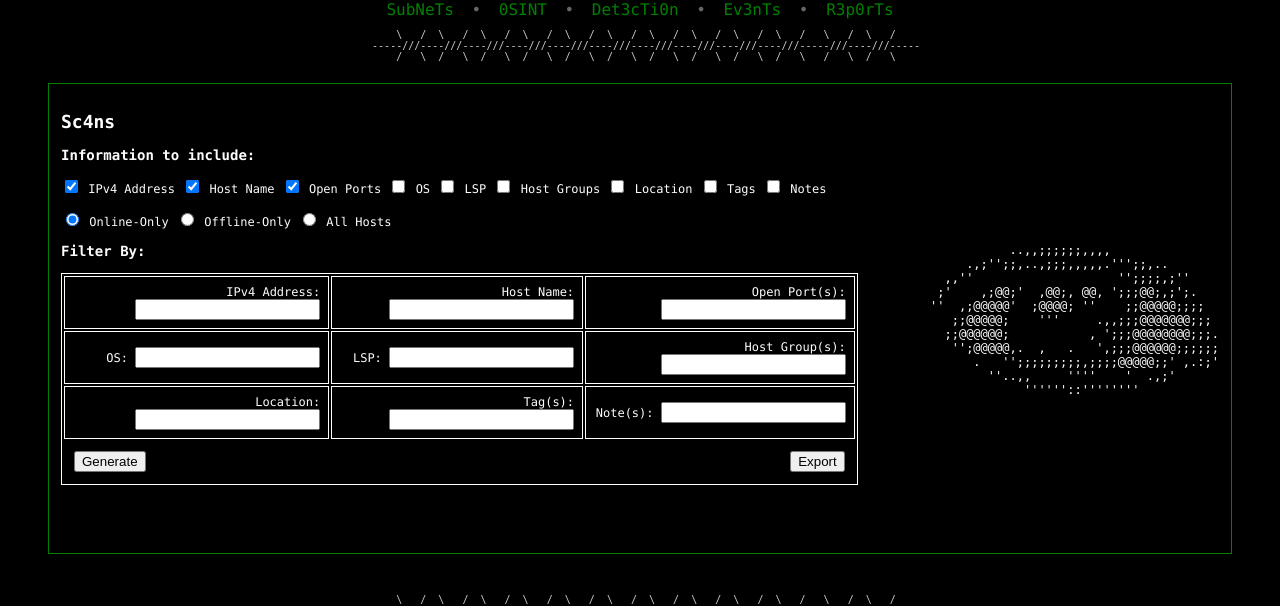
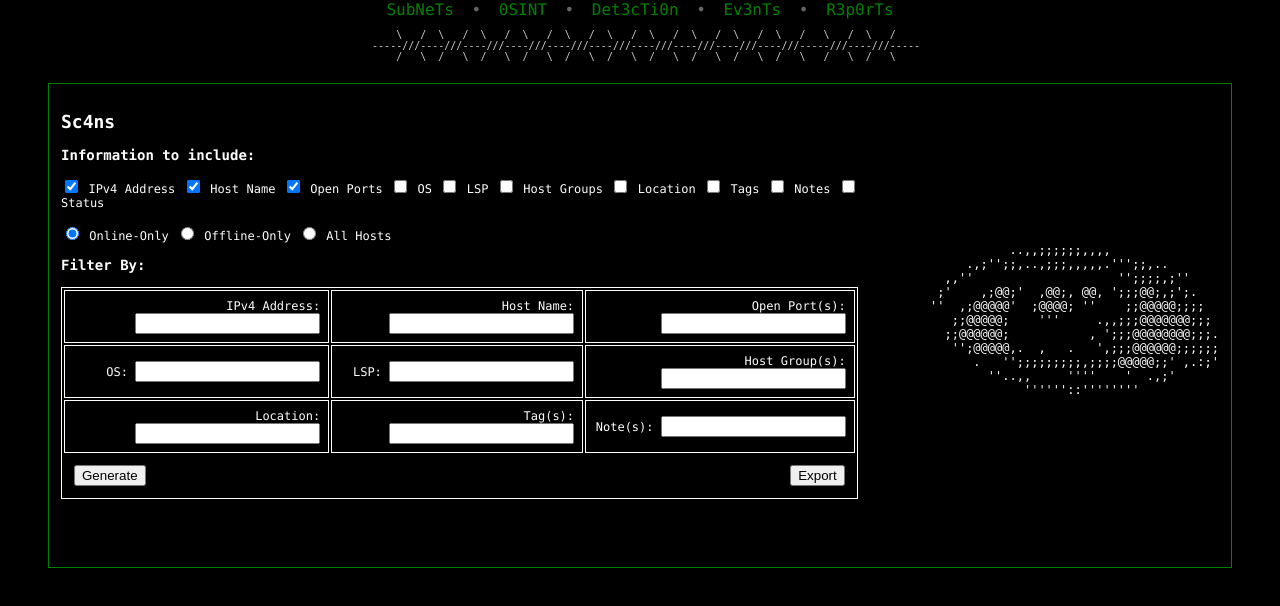
Before and after one commit to clayball/nector, a Django app: page /scans/ in a window 1280 px wide. Shown: the part 180-786 px from the top of the page. Run offline with Django 3.2, Linux system fonts and the light colour scheme.

Commit message:
Add status attribute for host models.

```diff
--- a/hosts/models.py
+++ b/hosts/models.py
@@ -15,6 +15,7 @@ class Host(models.Model):
     host_groups = models.CharField(max_length=125, default='')
     notes = models.CharField(max_length=320, default='')
     ports = models.TextField(default='')
+    status = models.CharField(max_length=120, default='')
 
     def __str__(self):
         return "%s, %s" % (self.ipv4_address, self.host_name)
--- a/hosts/templates/hosts/detail.html
+++ b/hosts/templates/hosts/detail.html
@@ -28,15 +28,15 @@
     <ul>
     {% for host in host_list %}
         {% if limit == 'online' %}
-          {% if host.host_name %}
+          {% if host.status == 'Online' %}
           <li><a href="/hosts/{{ subnet_id }}/host/{{ host.id }}">{{ host.ipv4_address }}, {{ host.host_name }}</a></li>
           {% endif %}
         {% elif limit == 'offline' %}
-          {% if not host.host_name %}
+          {% if host.status == 'Offline' %}
           <li><a href="/hosts/{{ subnet_id }}/host/{{ host.id }}">{{ host.ipv4_address }}</a></li>
           {% endif %}
         {% elif limit == 'all' %}
-          {% if host.host_name %}
+          {% if host.status == 'Online' %}
             <li><a href="/hosts/{{ subnet_id }}/host/{{ host.id }}">{{ host.ipv4_address }}, {{ host.host_name }}</a></li>
           {% else %}
             <li><a href="/hosts/{{ subnet_id }}/host/{{ host.id }}">{{ host.ipv4_address }}</a></li>
--- a/hosts/templates/hosts/detail_host.html
+++ b/hosts/templates/hosts/detail_host.html
@@ -29,6 +29,8 @@
     <p style="padding-left:20px"> {{host.tags}} </p>
     <h4 style="padding-left:10px">Notes</h4>
     <p style="padding-left:20px"> {{host.notes}} </p>
+    <h4 style="padding-left:10px">Status</h4>
+    <p style="padding-left:20px"> {{host.status}} </p>
     {% if vuln_list %}
     <h4 style="padding-left:10px">Vulnerabilities</h4>
     <table style="margin-left:20px">
--- a/scans/templates/scans/scans.html
+++ b/scans/templates/scans/scans.html
@@ -96,6 +96,13 @@
         {% endif %}
         <label for="notes">Notes</label>
 
+        {% if 'status' in checks %}
+        <input type="checkbox" name="checks" id="status" value="status" checked/>
+        {% else %}
+        <input type="checkbox" name="checks" id="status" value="status"/>
+        {% endif %}
+        <label for="notes">Status</label>
+
         <br><br>
 
         {% if 'online' in rad or not rad %}
@@ -182,6 +189,9 @@
             {% if 'notes' in checks %}
             <td class="td-content">Notes</td>
             {% endif %}
+            {% if 'status' in checks %}
+            <td class="td-content">Status</td>
+            {% endif %}
       </tr>
       {% if checks %}
         {% for host, subnet in host_data %}
@@ -256,6 +266,16 @@
             {% else %}
                 <input type="hidden" name="scan-notes" value="">
             {% endif %}
+
+            {% if 'status' in checks %}
+                <td class="td-content">
+                    {{host.status}}
+                    <input type="hidden" name="scan-status" value={{host.status}}>
+                </td>
+            {% else %}
+                <input type="hidden" name="scan-status" value="">
+            {% endif %}
+
         </tr>
         {% endfor %}
     {% endif %}
--- a/scans/views.py
+++ b/scans/views.py
@@ -108,9 +108,9 @@
 
     # Did we select Online-Only or Offline-Only or All Hosts?
     if 'online' in rad:
-        host_list = host_list.exclude(notes__icontains='Offline')
+        host_list = host_list.exclude(status__icontains='Offline')
     elif 'offline' in rad:
-        host_list = host_list.filter(notes__icontains='Offline')
+        host_list = host_list.filter(status__icontains='Offline')
 
     return host_list
 
@@ -184,7 +184,7 @@
     # Bools to keep track of what was selected.
     # Will be used for determining what gets outputted to csv file.
     sel_ip = sel_name = sel_ports = sel_os = sel_lsp = sel_groups \
-    = sel_location = sel_tags = sel_notes = False
+    = sel_location = sel_tags = sel_notes = sel_status = False
 
     if 'ipv4_address' in context['checks']:
         existing_header_columns.append('IPv4')
@@ -213,6 +213,9 @@
     if 'notes' in context['checks']:
         existing_header_columns.append('Notes')
         sel_notes = True
+    if 'status' in context['checks']:
+        existing_header_columns.append('Status')
+        sel_status = True
 
     ipv4_addresses = [host.ipv4_address for host in context['host_list']]
     host_names = [host.host_name for host in context['host_list']]
@@ -223,9 +226,10 @@
     locations = [host.location for host in context['host_list']]
     tags = [host.tags for host in context['host_list']]
     notes = [host.notes for host in context['host_list']]
+    statuses = [host.status for host in context['host_list']]
 
     host_data = zip(ipv4_addresses, host_names, oses, lsps,
-                    host_groups, locations, tags, notes)
+                    host_groups, locations, tags, notes, statuses)
 
     # NOTE: Lines with #new utilize a buffer and a stream.
     #       They're great for dealing with large CSV files.
@@ -238,7 +242,7 @@
     output = []
     output.append(existing_header_columns)
 
-    for ip, name, os, lsp, group, loc, tag, note in host_data:
+    for ip, name, os, lsp, group, loc, tag, note, status in host_data:
         tmp = []
         if sel_ip:
             tmp.append(ip)
@@ -261,6 +265,8 @@
             tmp.append(tag)
         if sel_notes:
             tmp.append(note)
+        if sel_status:
+            tmp.append(status)
         output.append(tmp)
     response = StreamingHttpResponse((writer.writerow(row) for row in output),
                                         content_type="text/csv") #new
```
Also changed, not shown: import-data.py (+4 -4 lines).
